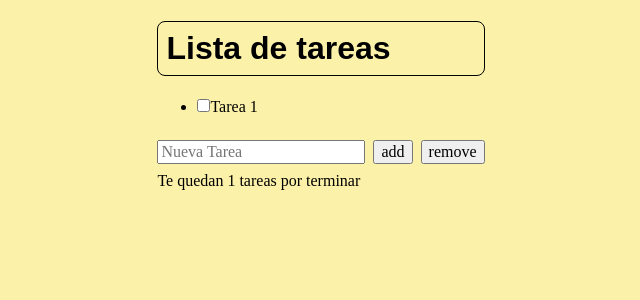
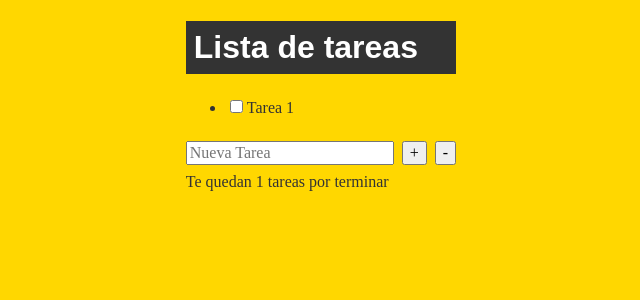
Before and after one commit to alber0087/TodoList, a React (Create React App) app: page / in a window 1280 px wide. Shown: the top 300 px of the page, without its empty margins (319-959 px from the left). Built offline with nearby package versions, Linux system fonts and the light colour scheme.

Commit message:
adding style

```diff
--- a/src/App.css
+++ b/src/App.css
@@ -1,5 +1,14 @@
 body {
     display: flex;
     justify-content: center;
-    background-color: #FBF1A9;
+    color: #333333;
+    background-color: #FFD700;
+    font-family: avenir;
 }
+
+h1 {
+    background-color: #333333;
+    color: #FFFFFF;
+    width: 100%;
+
+}
--- a/src/App.jsx
+++ b/src/App.jsx
@@ -49,11 +49,11 @@ export function App() {
 
     return (
         <Fragment>
-            <h1 className="fl w-100 pa2 avenir ba br3">Lista de tareas</h1>
+            <h1 className="pa2 avenir">Lista de tareas</h1>
             <TodoList todos={todos} toggleTodo={toggleTodo} />
             <input ref={todoTaskRef} type="text" placeholder="Nueva Tarea" />
-            <button className="btn ma2" onClick={handleTodoAdd}>add</button>
-            <button className="btn" onClick={handleClearAll} >remove</button>
+            <button className="btn ma2" onClick={handleTodoAdd}>+</button>
+            <button className="btn bold" onClick={handleClearAll} >-</button>
             <div className="">
                 Te quedan {todos.filter((todo) => !todo.completed).length} tareas por terminar
             </div>
--- a/src/components/TodoItem.jsx
+++ b/src/components/TodoItem.jsx
@@ -9,7 +9,7 @@ export function TodoItem({ todo, toggleTodo }) {
 
     return (
         <li>
-            <input type="checkbox" checked={completed} onChange={handleTodoClick} />
+            <input type="checkbox" checked={completed} onChange={handleTodoClick} className="ma1"/>
             {task}
         </li>
     )
```
Also changed, not shown: public/logo192.png (deleted), public/logo512.png (deleted), public/robots.txt (deleted).
